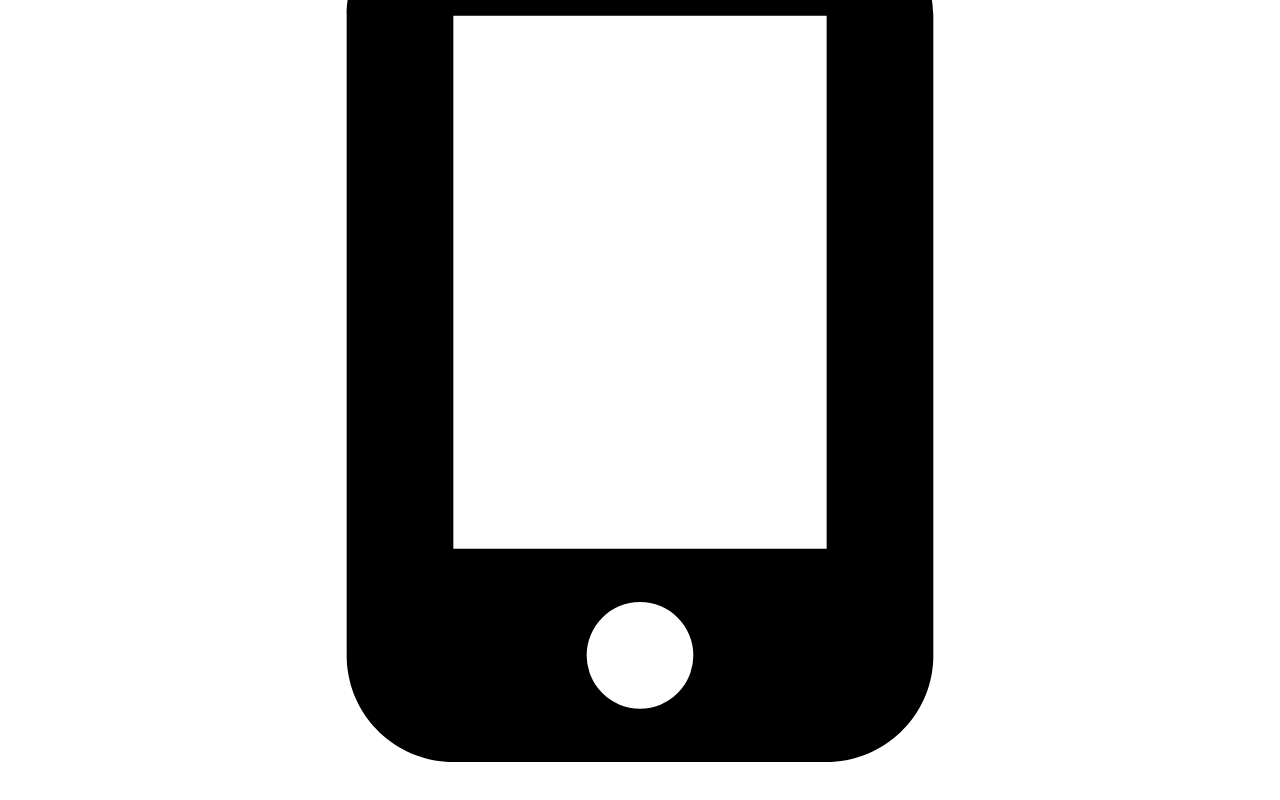
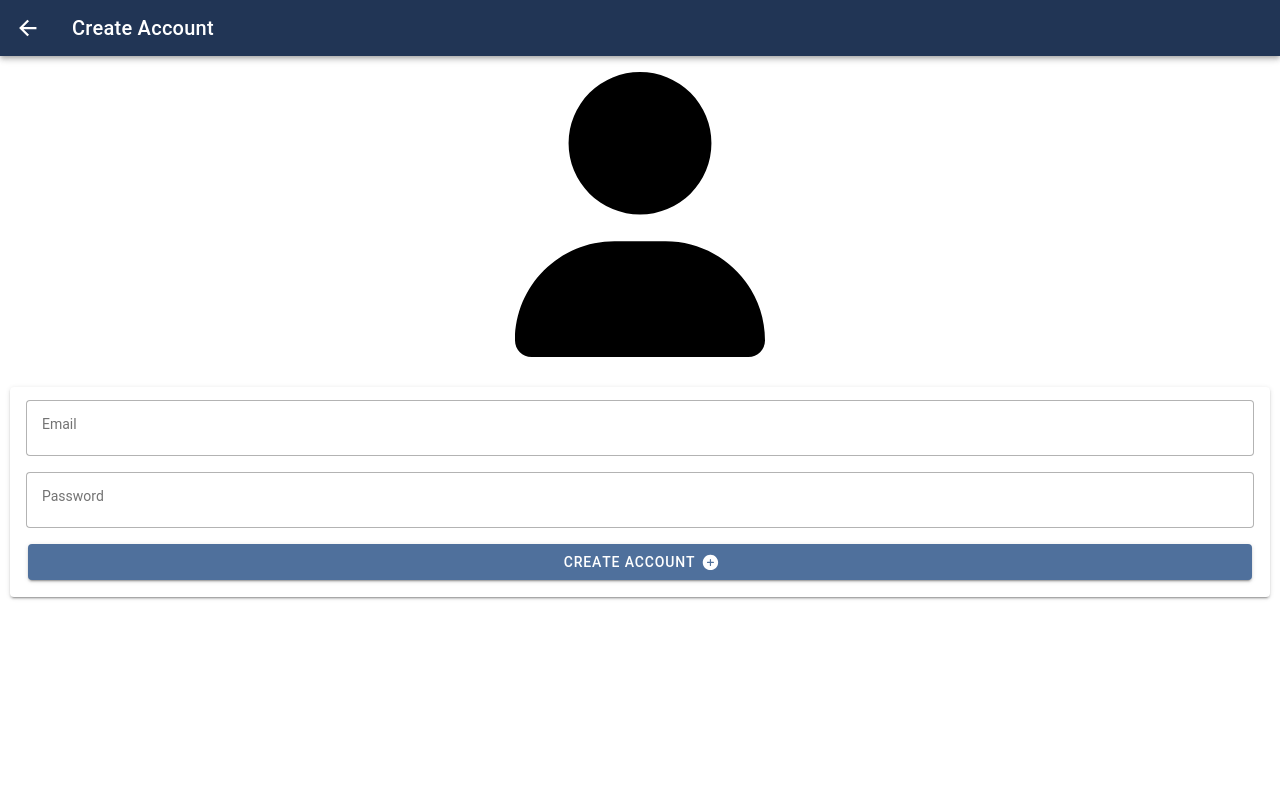
Before and after one commit to HectorDNuno/practiceApp, a React (Vite) app: page /register in a window 1280 px wide. Built offline with nearby package versions, Linux system fonts and the light colour scheme.

Commit message:
removes code meant for login page

```diff
--- a/src/pages/Register.tsx
+++ b/src/pages/Register.tsx
@@ -14,14 +14,11 @@ import {
   useIonRouter,
 } from "@ionic/react";
 import { addCircle } from "ionicons/icons";
-import React, { useState } from "react";
+import React from "react";
 import Profile from "../assets/profile.svg";
-import Intro from "../components/Intro";
 
 const Register: React.FC = () => {
   const router = useIonRouter();
-
-  const [introSeen, setIntroSeen] = useState(false);
 
   const doRegister = (event: any) => {
     event.preventDefault();
@@ -29,15 +26,7 @@ const Register: React.FC = () => {
     router.goBack();
   };
 
-  const finishIntro = async () => {
-    console.log("ça fini");
-  };
-
   return (
-    <>
-      {!introSeen ? (
-        <Intro onFinish={finishIntro} />
-      ) : (
     <IonPage>
       <IonHeader>
         <IonToolbar color={"primary"}>
@@ -84,8 +73,6 @@ const Register: React.FC = () => {
         </IonCard>
       </IonContent>
     </IonPage>
-      )}
-    </>
   );
 };
 
```
Lines whose indentation alone changed are shown as unchanged.
